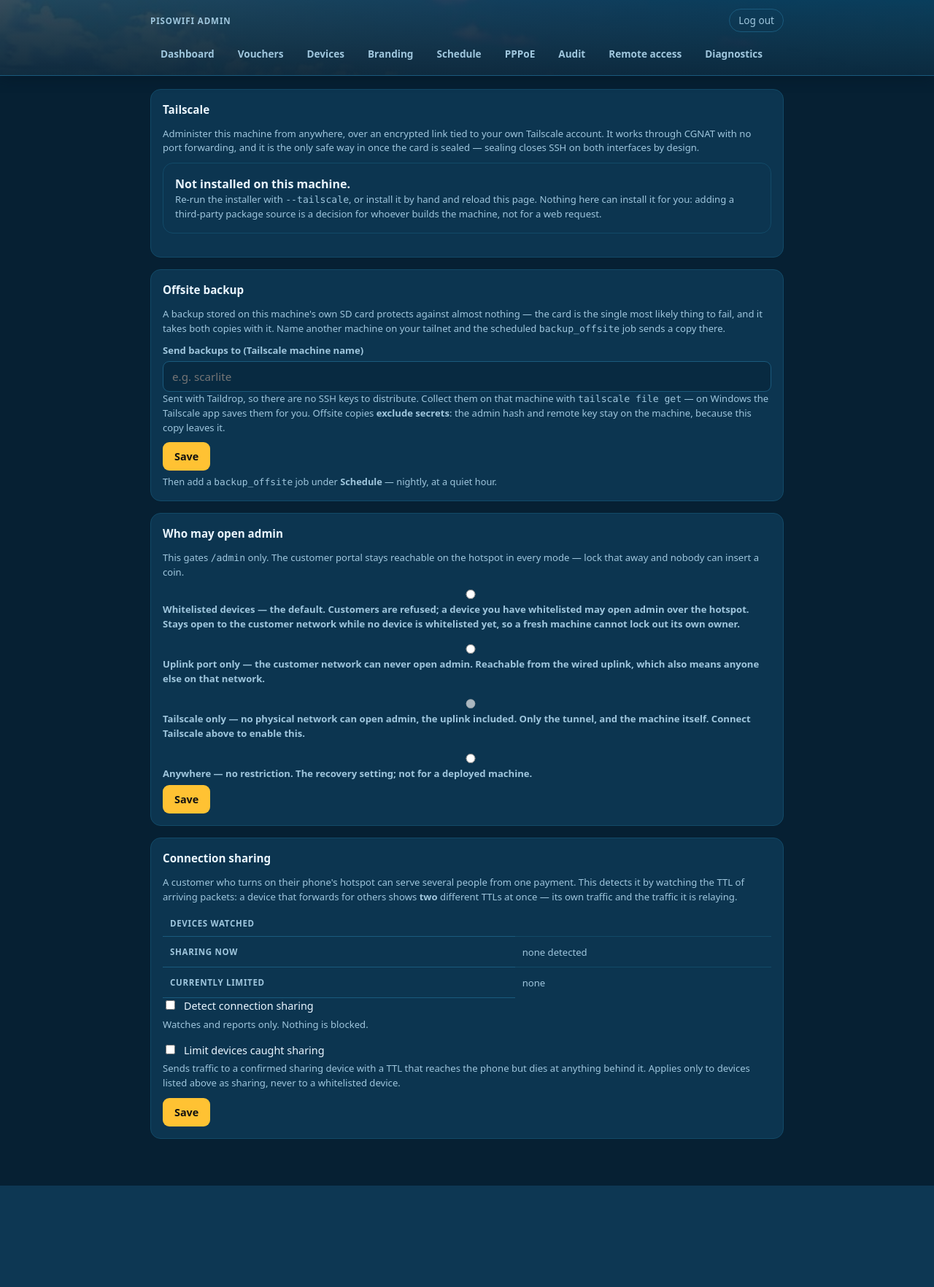
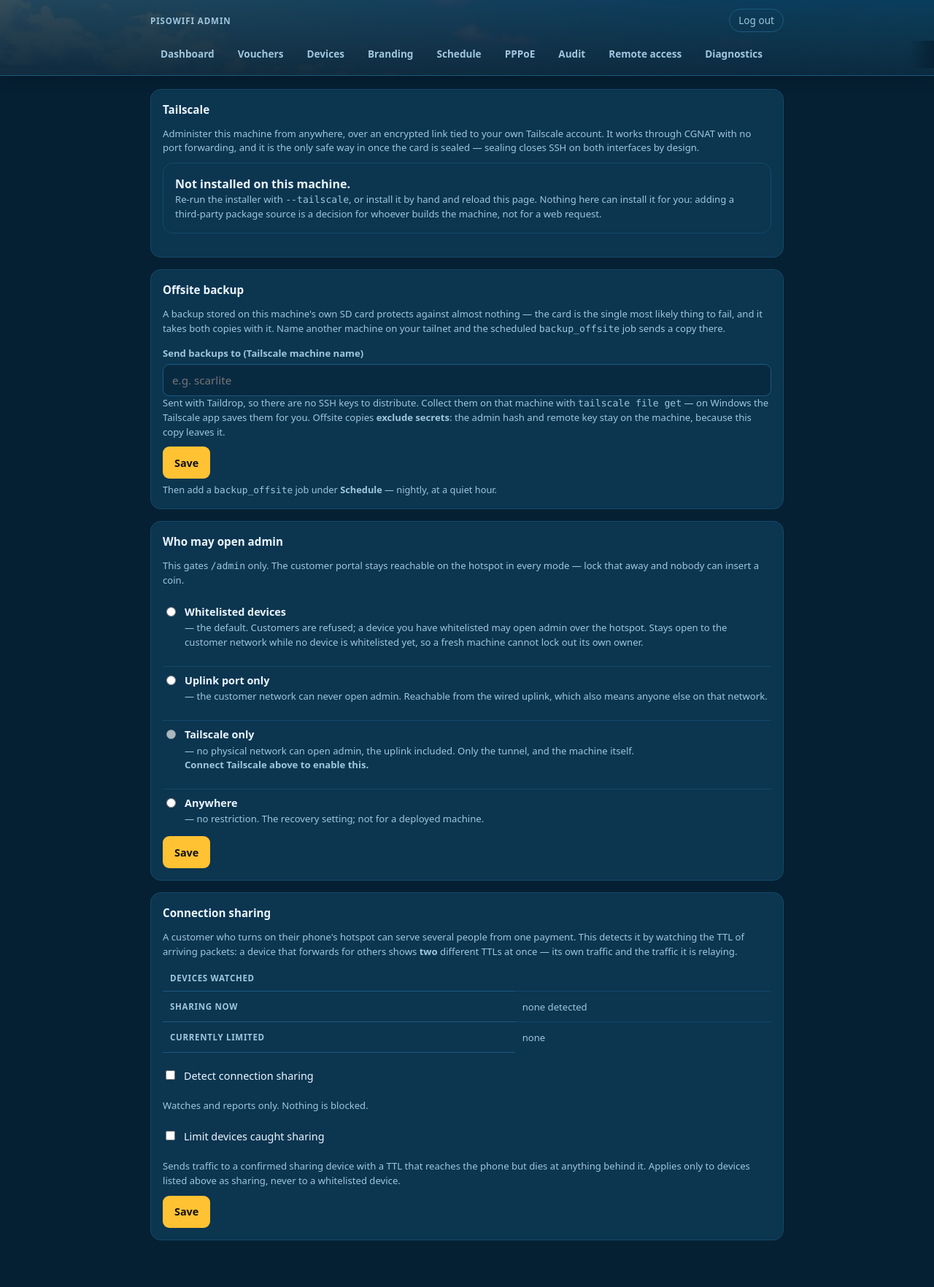
Before and after one commit to arcosesd2/orange-pi-pisowifi, a Flask app: template app/templates/remote_access.html in a window 1280 px wide. Shown: the whole page at 73% size. Before the commit the page ends 1625 px from the top, so only its background shows below. Run offline with Flask 3, Linux system fonts and the light colour scheme; the template is opened without the code that fills it, so the values that code supplies are empty; parts of the project's set-up code (start-up, migrations or seed data) failed here and were passed over.

Commit message:
Fix the admin touch targets and spacing found by measuring, not looking
Inspected the real admin pages with this machine's real data, by rendering them
server-side through Flask's test client with the session marked authenticated
-- so the UI could be examined without a password being typed anywhere.

Measured at a 375px viewport rather than eyeballed, which is what turned these
up. All eight pages: no horizontal overflow, and now nothing under 44px.

  label:first-child zeroed the top margin of ANY label first in ANY container,
  including one starting a <form> mid-card. "Counted (optional)" sat flush
  against the paragraph above it with 0px between them. Scoped to labels first
  in a card.

  Buttons were 39px and checkbox rows 22px, on a UI whose own comment says the
  owner uses it from a handset beside the machine. Both now 44px, the smallest
  reliable touch target. Fields and selects too, which were ~40px.

  label.radio was used in the markup and never styled at all -- my omission --
  so the control choosing who may reach admin was a 13px native glyph. Now a
  44px row with separators.

  In those radios the <b> and its description were siblings in a flex row, so
  they competed for width and "Uplink port only" wrapped into a three-line
  column beside its own text. Wrapped in one flex child.

  The tab strip carries 826px of tabs in a 375px viewport. It scrolled, but
  nothing said so and five of nine tabs were invisible. Added the conventional
  fade on the right edge.

  class="row" on the collection form did not exist in the stylesheet; the
  button was left at natural width under full-width inputs. Uses the house
  .actions pattern now.

Co-Authored-By: Claude Opus 5 <noreply@anthropic.com>

```diff
--- a/app/static/admin.css
+++ b/app/static/admin.css
@@ -120,6 +120,15 @@ body {
   scrollbar-width: none;
 }
 .tabs::-webkit-scrollbar { display: none; }
+/* The strip scrolls (826px of tabs in a 375px viewport), but nothing said so.
+   A fade on the right edge is the conventional hint that there is more. */
+.tabs-wrap { position: relative; }
+.tabs-wrap::after {
+  content: "";
+  position: absolute; right: 0; top: 0; bottom: 10px; width: 34px;
+  pointer-events: none;
+  background: linear-gradient(90deg, rgba(6,32,51,0), rgba(6,32,51,.92));
+}
 
 .tabs a {
   flex: 0 0 auto;
@@ -223,20 +232,70 @@ label {
   color: var(--muted);
   font-weight: 600;
 }
-label:first-child { margin-top: 0; }
+/* Only a label at the very top of a CARD should lose its margin. Applying it
+   to any first-child label also caught labels that begin a <form> sitting
+   mid-card, jamming them against the paragraph above with no gap at all. */
+.card > label:first-child,
+.card > form:first-child > label:first-child { margin-top: 0; }
 
 label.check {
   display: flex;
   align-items: flex-start;
   gap: 9px;
+  /* The tappable thing is this row, not the 13px native checkbox inside it.
+     At 22px it was half a touch target, and these rows toggle real settings
+     -- tethering enforcement, which admin can reach the machine. */
+  min-height: 44px;
+  padding: 7px 0;
+  cursor: pointer;
   color: var(--txt);
   font-weight: 500;
   font-size: .9rem;
 }
-label.check input { width: auto; margin-top: 3px; flex: 0 0 auto; }
+label.check input { width: auto; min-height: 0; margin-top: 3px; flex: 0 0 auto; }
+
+/* Radio rows, e.g. the access-mode picker. This class was used in the markup
+   and never styled at all, so a control deciding who can reach admin was a
+   13px native glyph with no row around it. */
+label.radio {
+  display: flex;
+  align-items: flex-start;
+  gap: 9px;
+  min-height: 44px;
+  padding: 8px 0;
+  color: var(--txt);
+  font-weight: 500;
+  font-size: .9rem;
+  cursor: pointer;
+}
+label.radio input { width: auto; min-height: 0; margin-top: 4px; flex: 0 0 auto; }
+label.radio + label.radio { border-top: 1px solid var(--line-soft); }
+/* The title and its description are one flex child, not two. As siblings the
+   <b> competed with the description for width and "Uplink port only" wrapped
+   into a three-line column beside its own text. */
+label.radio .rt { flex: 1; min-width: 0; }
+label.radio .rt b { display: block; }
+label.radio .muted { display: block; margin-top: 2px; }
+
+/* Day pickers on the schedule page: seven tiny checkboxes in a row. */
+.days label {
+  display: inline-flex;
+  align-items: center;
+  gap: 6px;
+  min-height: 44px;
+  padding: 0 4px;
+  margin: 0;
+  font-weight: 600;
+  color: var(--txt);
+  cursor: pointer;
+}
+.days input { width: auto; min-height: 0; }
 
 input, select, textarea {
   width: 100%;
+  /* 44px on every field too, not just buttons. These were ~40px, which is a
+     fiddly target on a phone held one-handed next to a noisy machine. */
+  min-height: 44px;
   padding: 10px 12px;
   border-radius: var(--radius-sm);
   border: 1px solid var(--line);
@@ -254,7 +313,13 @@ input[type=file] { padding: 8px; }
 input[type=checkbox] { width: auto; accent-color: var(--accent); }
 
 button, .btn {
-  display: inline-block;
+  display: inline-flex;
+  align-items: center;
+  justify-content: center;
+  /* 44px is the smallest reliable touch target. These were 39px, on a UI whose
+     whole premise is that the owner uses it from a handset standing next to
+     the machine. */
+  min-height: 44px;
   padding: 10px 16px;
   border-radius: var(--radius-sm);
   border: 0;
--- a/app/templates/_admin_base.html
+++ b/app/templates/_admin_base.html
@@ -39,11 +39,13 @@
       <div class="spacer"></div>
       <a class="logout" href="/admin/logout">Log out</a>
     </div>
+    <div class="tabs-wrap">
     <nav class="tabs">
       {%- for href, label in TABS %}
       <a href="{{ href }}"{% if request.path == href %} class="here"{% endif %}>{{ label }}</a>
       {%- endfor %}
     </nav>
+    </div>
   </header>
 
   <main>
--- a/app/templates/remote_access.html
+++ b/app/templates/remote_access.html
@@ -116,40 +116,48 @@
     <label class="radio">
       <input type="radio" name="admin_lan_access" value="whitelist"
              {% if admin_lan_access == 'whitelist' %}checked{% endif %}>
-      <b>Whitelisted devices</b>
+      <span class="rt">
+        <b>Whitelisted devices</b>
       <span class="muted">&mdash; the default. Customers are refused; a device
       you have whitelisted may open admin over the hotspot. Stays open to the
       customer network while no device is whitelisted yet, so a fresh machine
       cannot lock out its own owner.</span>
+      </span>
     </label>
 
     <label class="radio">
       <input type="radio" name="admin_lan_access" value="off"
              {% if admin_lan_access == 'off' %}checked{% endif %}>
-      <b>Uplink port only</b>
+      <span class="rt">
+        <b>Uplink port only</b>
       <span class="muted">&mdash; the customer network can never open admin.
       Reachable from the wired uplink, which also means anyone else on that
       network.</span>
+      </span>
     </label>
 
     <label class="radio">
       <input type="radio" name="admin_lan_access" value="tailscale"
              {% if admin_lan_access == 'tailscale' %}checked{% endif %}
              {% if not ts.running %}disabled{% endif %}>
-      <b>Tailscale only</b>
+      <span class="rt">
+        <b>Tailscale only</b>
       <span class="muted">&mdash; no physical network can open admin, the
       uplink included. Only the tunnel, and the machine itself.
       {% if not ts.running %}
         <b>Connect Tailscale above to enable this.</b>
       {% endif %}</span>
+      </span>
     </label>
 
     <label class="radio">
       <input type="radio" name="admin_lan_access" value="any"
              {% if admin_lan_access == 'any' %}checked{% endif %}>
-      <b>Anywhere</b>
+      <span class="rt">
+        <b>Anywhere</b>
       <span class="muted">&mdash; no restriction. The recovery setting; not for
       a deployed machine.</span>
+      </span>
     </label>
 
     <button class="btn primary">Save</button>
```
Also changed, not shown: app/templates/admin.html (+7 -3 lines).
